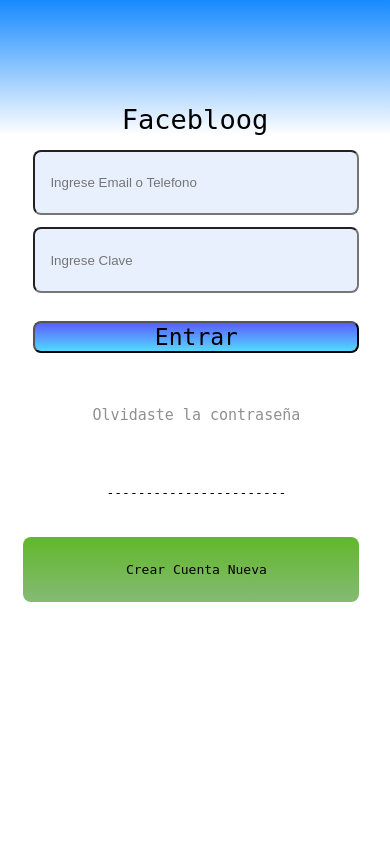
After one commit to BrianX340/PortfolioFlask, a Flask app: page /facebloog/mobile in a window 390 px wide. The commit adds this page. Run offline with Flask 2, Linux system fonts and the light colour scheme.

Commit message:
Compatibilidad mobile
asd

```diff
--- a/aplicacion/main.py
+++ b/aplicacion/main.py
@@ -29,17 +29,6 @@ def borrar_facebloogpost():
 			db.session.commit()
 			res = make_response(jsonify({'post':'deleted'}), 200)
 			return res
-"""
-@app.route("/borrar-facebloogpost", methods=["POST"])
-def borrar_facebloogpost():
-	from aplicacion.models import Post
-
-	post_id = request.form.get("post_id")
-	post = db.session.query(Post).filter(Post.id==post_id).first()
-	db.session.delete(post)
-	db.session.commit()
-	return redirect('/facebloog')
-"""
 
 @app.route("/consulta-profile", methods=["POST"])
 def consulta_profile():
@@ -193,6 +182,7 @@ def consulta_posteos():
 
 
 
+
 ################################################################   Principal  ################################################################
 
 @app.route("/")
@@ -234,6 +224,16 @@ def facebloog():
 		return render_template('facebloog-inicio.html')
 	else:
 		return render_template('facebloog-index.html')
+
+
+@app.route("/facebloog/mobile")
+def facebloog_mobile():
+	from aplicacion.login import is_login
+
+	if is_login():
+		return render_template('facebloog-inicio.html')
+	else:
+		return render_template('facebloog-index-mobile.html')
 
 @app.route("/facebloog-perfil")
 def facebloog_perfil():
@@ -284,8 +284,21 @@ def verificar_usuario_facebloog():
 		return redirect('facebloog')
 	return render_template('facebloog-loginfailed.html', email=email)
 
+@app.route("/verificar-usuario-facebloog-mobile", methods=["GET", "POST"])
+def verificar_usuario_facebloog_mobile():
+	from aplicacion.models import User
+	from aplicacion.login import login_user
 
-
+	email = request.form.get("email")
+	clave = request.form.get("password")
+	print(email,clave)
+	user = User.query.filter_by(email=email).first()
+	print(user)
+	correcto = user.verify_password(clave)
+	if correcto:
+		login_user(user)
+		return redirect('facebloog')
+	return render_template('facebloog-loginfailed.html', email=email)
 
 
 
--- a/aplicacion/static/css/facebloog/base.css
+++ b/aplicacion/static/css/facebloog/base.css
@@ -300,9 +300,9 @@ body {
     }
 }
 
+
 #header_wrapper {
     width: 100%;
-    min-width: 900px;
     background-color: #372bb524;
     box-shadow: inset 0px 0px 20px 20px #fdf7f7a1;
     border: black 1px solid;
--- /dev/null
+++ b/aplicacion/static/css/facebloog/index_mobile.css
@@ -0,0 +1,98 @@
+
+body {
+    margin: 0;
+    padding: 0;
+}
+
+.mobile-content {
+    display: flex;
+    width: 100%;
+    height: 100vh;
+    flex-direction: column;
+}
+
+.title {
+    background: linear-gradient(to bottom, rgb(0 126 255 / 91%) 0%, rgb(255 255 255 / 39%) 100%);
+    width: 100%;
+    height: 16vh;
+    display: flex;
+    position: relative;
+    align-items: flex-end;
+    color: black;
+    font-family: monospace;
+    margin-bottom: 15px;
+}
+
+.title span {
+    color: black;
+    width: 100%;
+    height: auto;
+    display: flex;
+    font-size: 27px;
+    justify-content: center;
+}
+
+.formulario {
+    /* padding-top: 25px; */
+    display: flex;
+    flex-direction: column;
+    margin: 0 auto auto auto;
+    height: 55vh;
+    width: 88%;
+}
+
+.formulario div {
+    display: flex;
+    height: 9vh;
+    margin-bottom: 12px;
+    border-radius: 8px;
+    width: 95%;
+    padding-left: 10px;
+}
+
+.formulario div span {
+    align-items: center;
+    display: flex;
+}
+
+
+.email input, .clave input {
+    width: 95%;
+    background-color: #e8f0fe;
+    border-radius: 8px;
+    outline: none;
+    padding-left: 15px;
+}
+
+.entrar button {
+    margin: auto;
+    font-size: 23px;
+    font-family: monospace;
+    background: linear-gradient(to bottom, rgb(73 78 255 / 91%) 0%, rgb(2 197 255 / 67%) 100%);
+    width: 100%;
+    border-radius: 8px;
+}
+
+
+.olvidaste span {
+    color: #909090;
+    margin: auto;
+    font-size: 15px;
+    font-family: monospace;
+}
+
+.separador span {
+    margin: auto;
+    font-size: 13px;
+    font-family: monospace;
+}
+
+.crearcuenta span {
+    margin: auto;
+    font-size: 13px;
+    font-family: monospace;
+}
+
+.crearcuenta {
+    background: linear-gradient(to bottom, rgb(81 177 21 / 91%) 0%, rgb(73 152 47 / 67%) 100%);
+}
--- /dev/null
+++ b/aplicacion/templates/facebloog-index-mobile.html
@@ -0,0 +1,45 @@
+<!DOCTYPE html>
+<html lang="en">
+<head>
+	<meta charset="UTF-8">
+	<meta http-equiv="X-UA-Compatible" content="IE=edge">
+	<meta name="viewport" content="width=device-width, initial-scale=1.0">
+	<link rel="stylesheet" href="{{ url_for('static', filename='css/facebloog/index_mobile.css') }}">
+	<title>{% block title %}Facebloog | Bienvenido!{% endblock %}</title>
+
+</head>
+    <body>
+
+
+
+        <div class="mobile-content">
+            <div class="title">
+                <span>Facebloog</span>
+            </div>
+
+            <form action="{{ url_for('verificar_usuario_facebloog_mobile') }}" method="post">
+                <div class='formulario'>
+                    <div class='email'>
+                        <input type="text" name="email" placeholder="Ingrese Email o Telefono" name="" id="">
+                    </div>
+                    <div class='clave'>
+                        <input type="password" name="password" placeholder="Ingrese Clave" name="" id="">
+                    </div>
+                    <div class='entrar'>
+                        <button>Entrar</button>
+                    </div>
+                    <div class='olvidaste'>
+                        <span>Olvidaste la contraseña</span>
+                    </div>
+                    <div class='separador'>
+                        <span>-----------------------</span>
+                    </div>
+                    <div class='crearcuenta'>
+                        <span>Crear Cuenta Nueva</span>
+                    </div>
+                </div>
+            </form>
+        </div>
+    </body>
+
+</html>
--- a/aplicacion/templates/facebloog-index.html
+++ b/aplicacion/templates/facebloog-index.html
@@ -7,6 +7,8 @@
     <li><input type="submit" name="login" value="Log In"></li>
 </form>
 {% endblock %}
+
+{% block enlace %}<link rel="stylesheet" href="{{ url_for('static', filename='css/facebloog/index_mobile.css') }}">{% endblock %}
 
 {% block body %}
 <script>
```
Also changed, not shown: aplicacion/static/css/facebloog/nav.css (+61 -62 lines), aplicacion/static/css/facebloog/post.css (+77 -2 lines), aplicacion/static/css/facebloog/profile.css (+61 -0 lines), aplicacion/static/js/facebloog/index.js (+9 -0 lines), aplicacion/templates/facebloog-base.html (+3 -7 lines), dbase.db.
